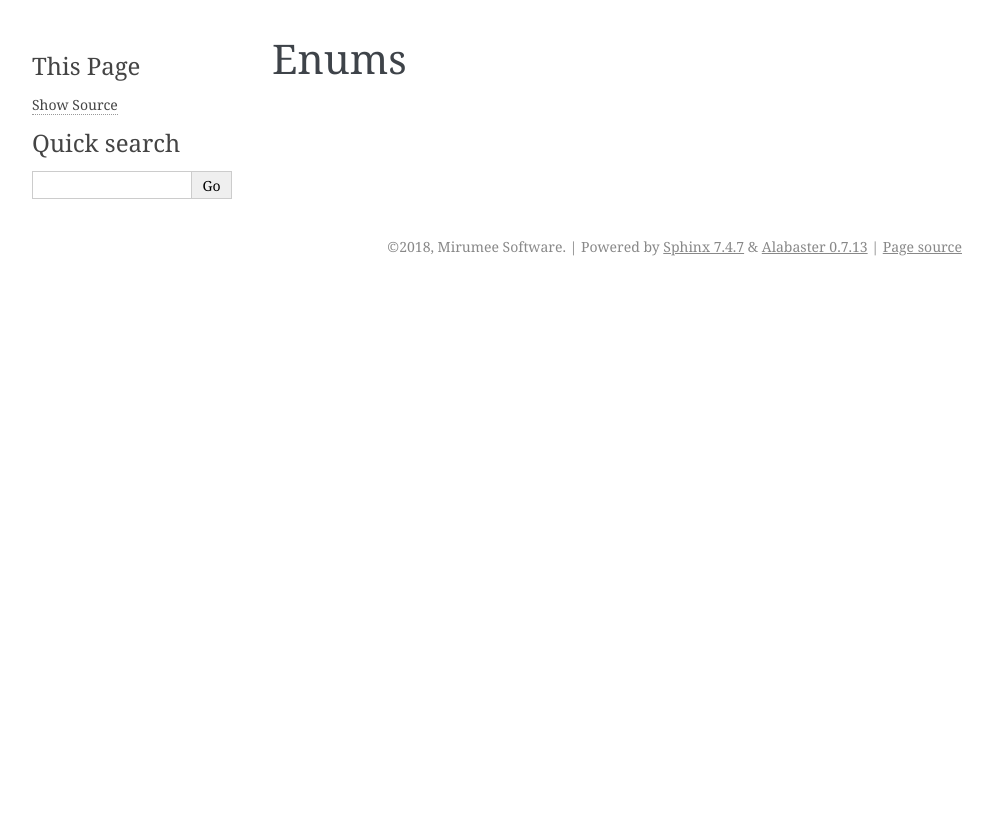
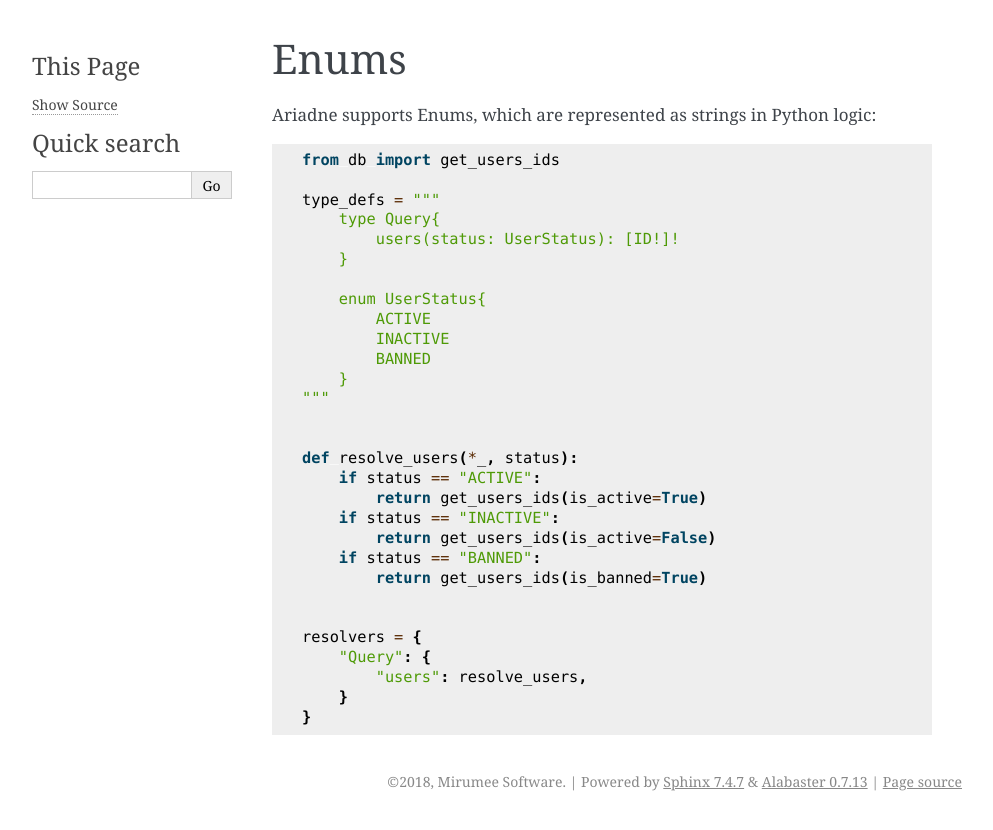
Before and after one commit to mirumee/ariadne, a Sphinx documentation site: the page built from docs/enums.rst, in a window 1280 px wide. Shown: the top 830 px of the page, without its empty margins (148-1141 px from the left). Built offline with Sphinx 7.4.7, drawn with Linux system fonts in a browser that asks for light colours.

Commit message:
Add example for enums

```diff
--- a/docs/enums.rst
+++ b/docs/enums.rst
@@ -1,2 +1,34 @@
 Enums
 =====
+
+Ariadne supports Enums, which are represented as strings in Python logic::
+
+    from db import get_users_ids
+
+    type_defs = """
+        type Query{
+            users(status: UserStatus): [ID!]!
+        }
+
+        enum UserStatus{
+            ACTIVE
+            INACTIVE
+            BANNED
+        }
+    """
+
+
+    def resolve_users(*_, status):
+        if status == "ACTIVE":
+            return get_users_ids(is_active=True)
+        if status == "INACTIVE":
+            return get_users_ids(is_active=False)
+        if status == "BANNED":
+            return get_users_ids(is_banned=True)
+
+
+    resolvers = {
+        "Query": {
+            "users": resolve_users,
+        }
+    }
```
